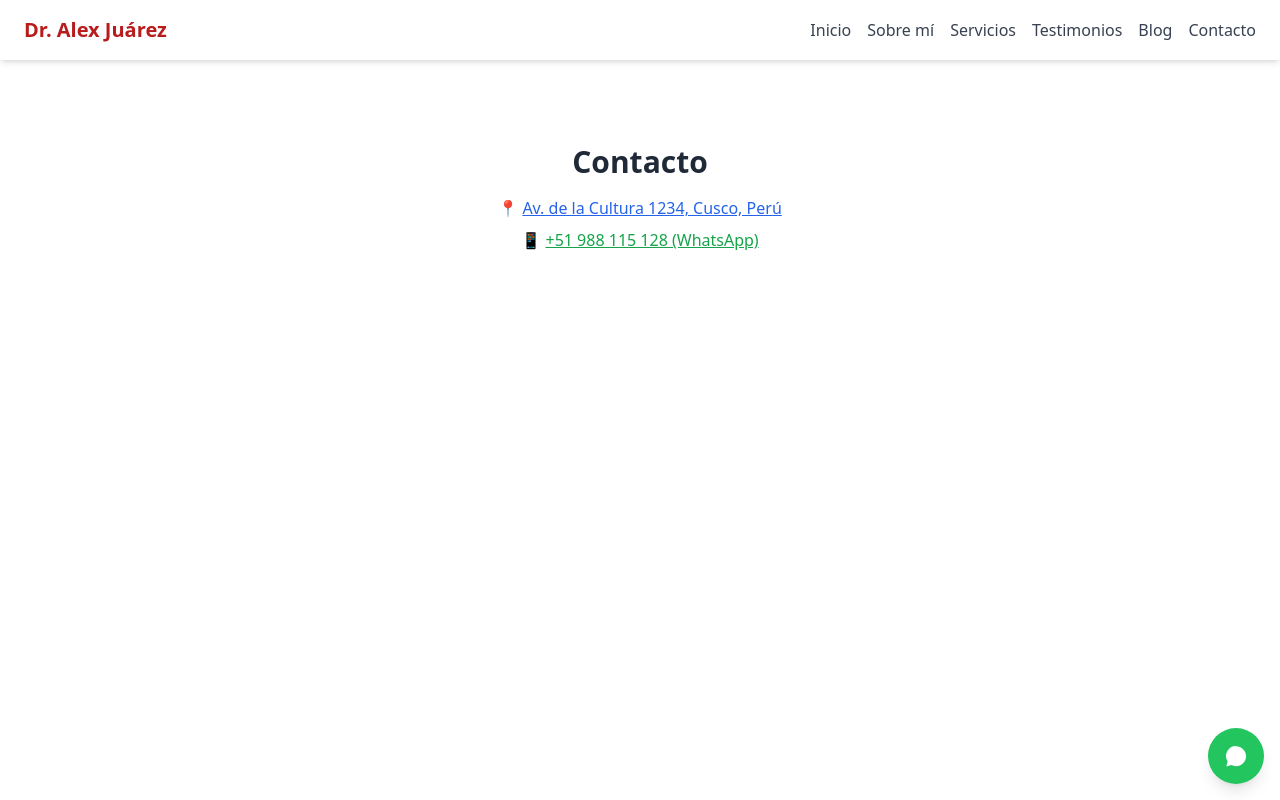
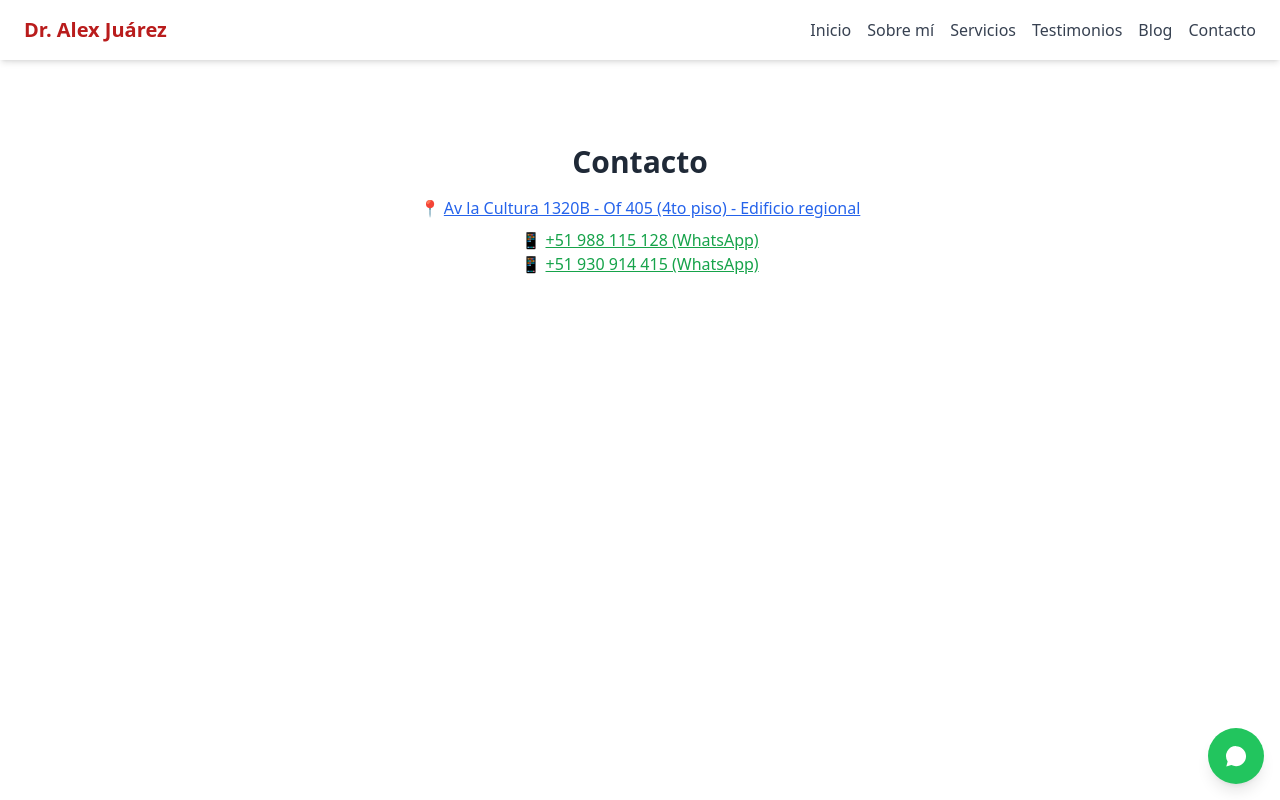
Before and after one commit to JuarezHemat/hematologo-cusco, a Next.js app: page /contacto in a window 1280 px wide. Built offline with nearby package versions, Linux system fonts and the light colour scheme.

Commit message:
Actualizar contacto con nueva dirección y número

```diff
--- a/app/contacto/page.tsx
+++ b/app/contacto/page.tsx
@@ -9,10 +9,15 @@ export default function Home() {
       <section id="contacto" className="max-w-3xl mx-auto">
         <h2 className="text-3xl font-bold mb-4">Contacto</h2>
         <p className="text-gray-700 mb-2">
-          📍 <a href="https://maps.google.com/?q=Av. de la Cultura 1234, Cusco, Perú" target="_blank" className="text-blue-600 underline">Av. de la Cultura 1234, Cusco, Perú</a>
+          📍 <a href="https://maps.app.goo.gl/e1t9tDjfksNQgdKj6" target="_blank" className="text-blue-600 underline">
+            Av la Cultura 1320B - Of 405 (4to piso) - Edificio regional
+          </a>
         </p>
         <p className="text-gray-700">
           📱 <a href="https://wa.me/51988115128" className="text-green-600 underline">+51 988 115 128 (WhatsApp)</a>
+        </p>
+        <p className="text-gray-700">
+          📱 <a href="https://wa.me/51930914415" className="text-green-600 underline">+51 930 914 415 (WhatsApp)</a>
         </p>
       </section>
     </main>
--- a/package.json
+++ b/package.json
@@ -9,7 +9,6 @@
   "dependencies": {
     "autoprefixer": "^10.4.14",
     "clsx": "^2.1.0",
-    "framer-motion": "^12.23.0",
     "next": "14.1.0",
     "postcss": "^8.4.21",
     "react": "18.2.0",
@@ -19,7 +18,6 @@
   },
   "devDependencies": {
     "@types/node": "24.0.12",
-    "@types/react": "19.1.8",
-    "typescript": "^5.8.3"
+    "@types/react": "19.1.8"
   }
 }
--- a/tsconfig.json
+++ b/tsconfig.json
@@ -26,7 +26,8 @@
       {
         "name": "next"
       }
-    ]
+    ],
+    "forceConsistentCasingInFileNames": true
   },
   "include": [
     "next-env.d.ts",
```
Also changed, not shown: 1 other file (tests, documents, lock files or other folders).
